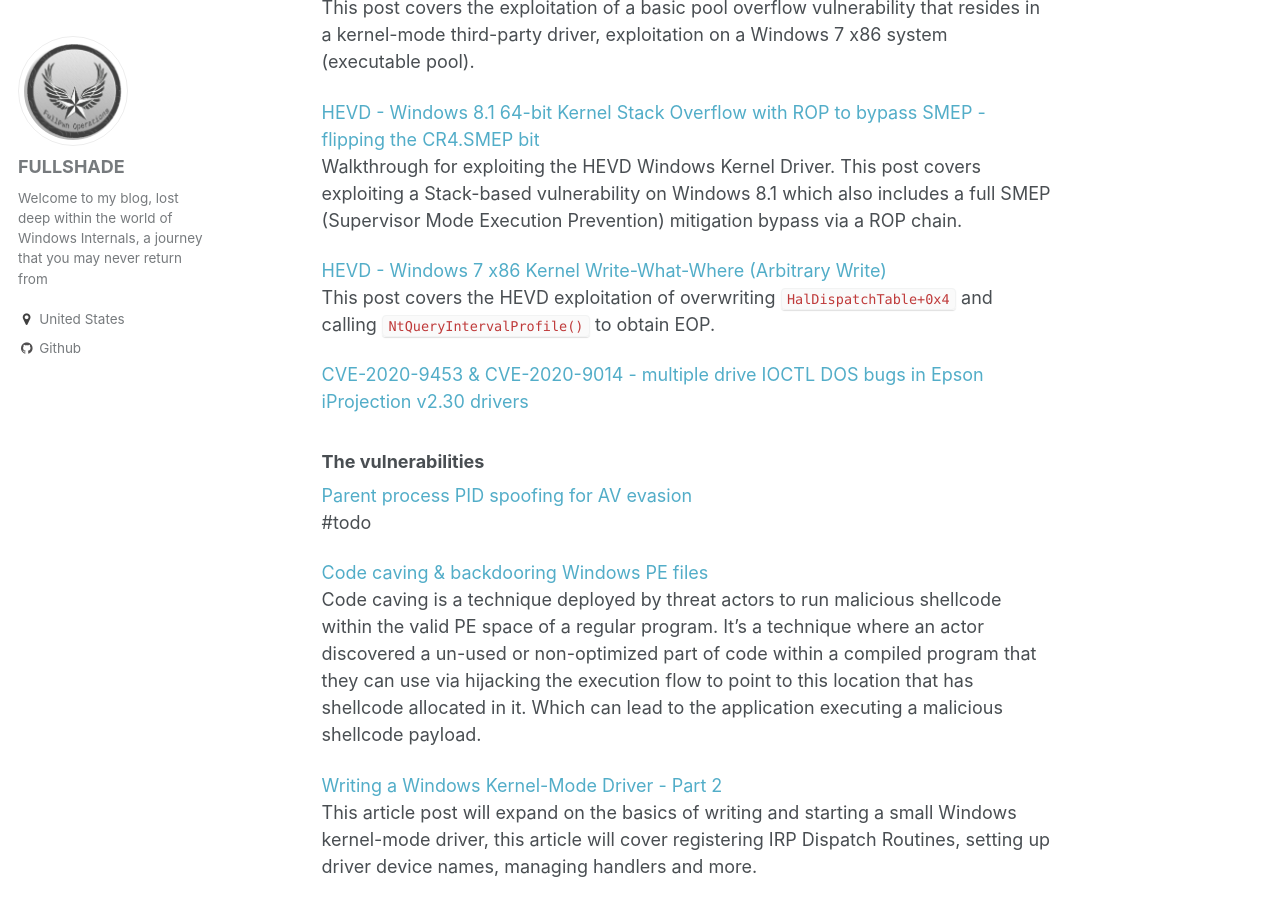
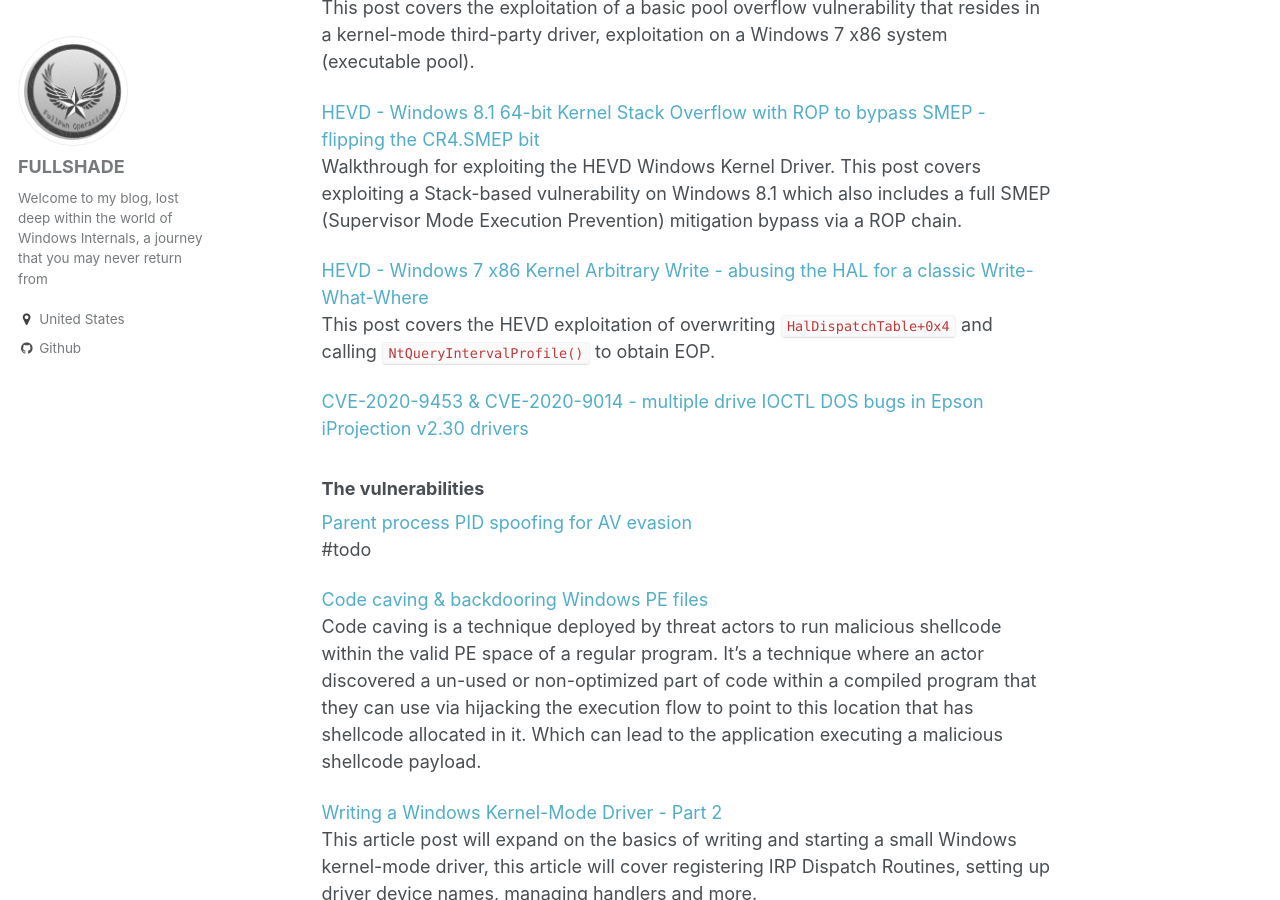
Before and after one commit to asdyxcyxc/FULLSHADE.github.io, a Jekyll site: the page built from _pages/posts.md, in a window 1280 px wide and 900 px high, scrolled down 1005 px. Built offline with Jekyll 4.4.1, drawn with Linux system fonts in a browser that asks for light colours.

Commit message:
Update 2020-03-21-HEVD-arbitraryoverwrite.md

```diff
--- a/_posts/2020-03-21-HEVD-arbitraryoverwrite.md
+++ b/_posts/2020-03-21-HEVD-arbitraryoverwrite.md
@@ -1,6 +1,6 @@
 ---
 layout: single
-title: HEVD - Windows 7 x86 Kernel Write-What-Where (Arbitrary Write)
+title: HEVD - Windows 7 x86 Kernel Arbitrary Write - abusing the HAL for a classic Write-What-Where
 ---
 
 This post covers the HEVD exploitation of overwriting `HalDispatchTable+0x4` and calling `NtQueryIntervalProfile()` to obtain EOP.
```
